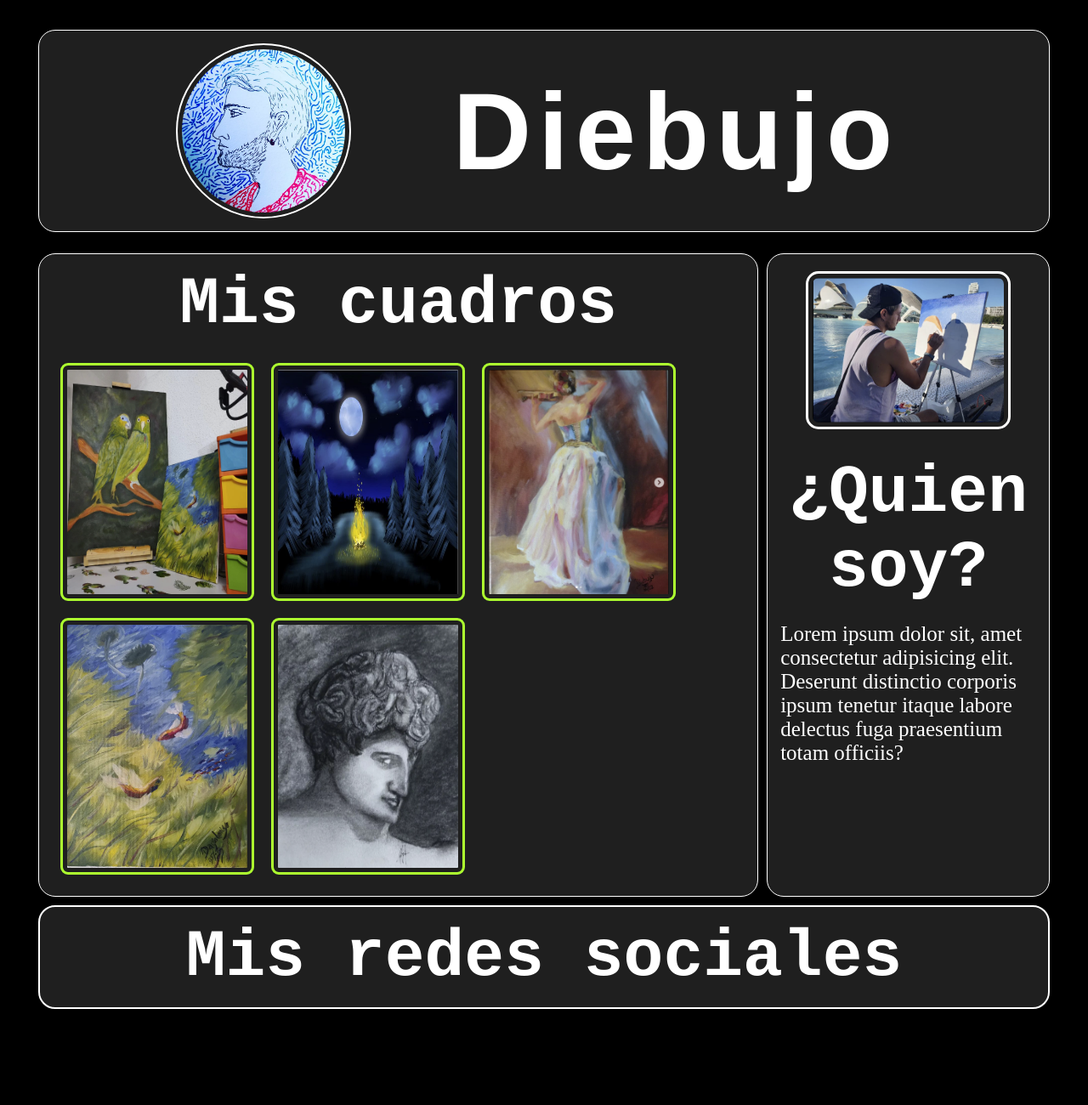
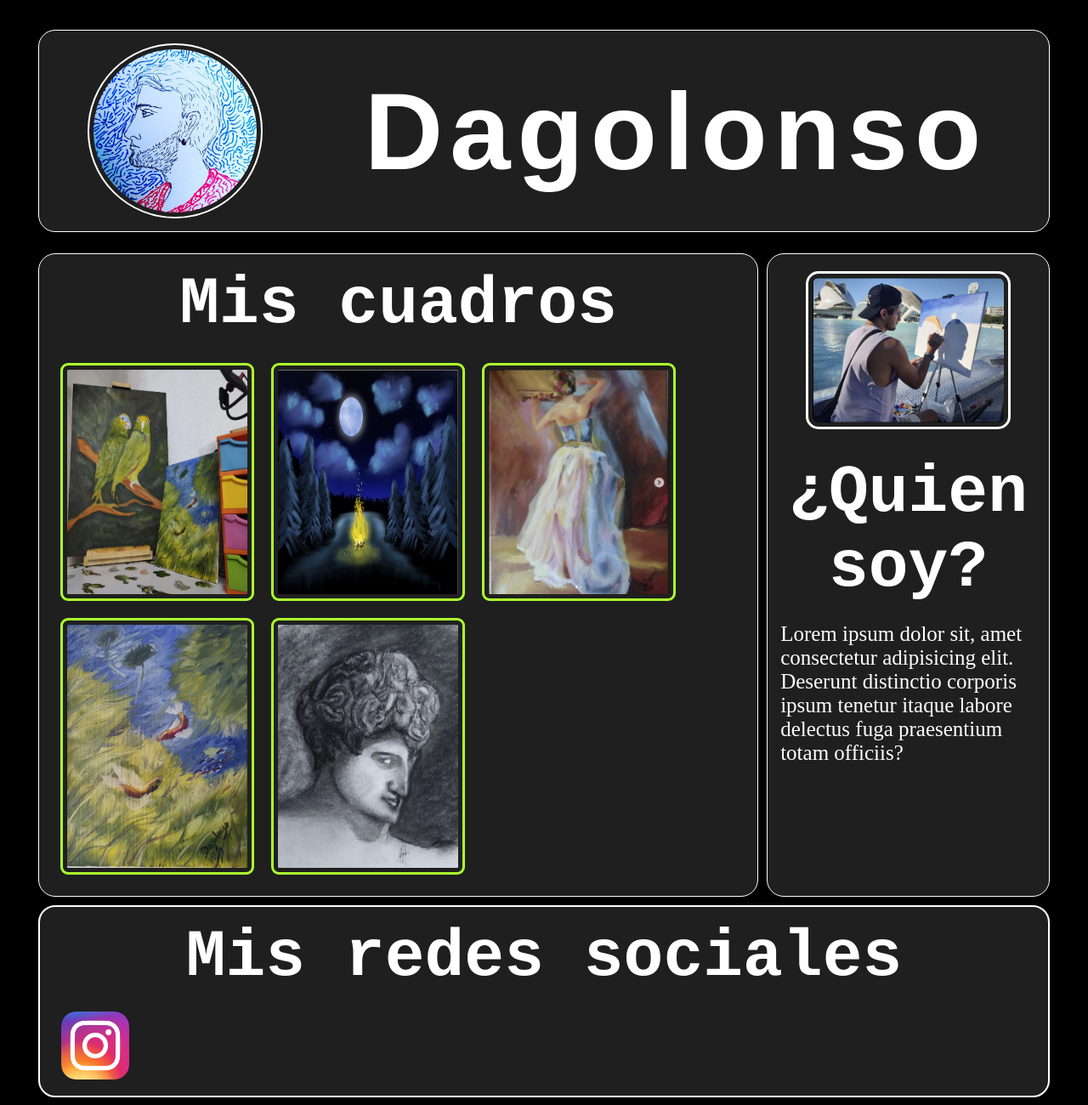
Before and after one commit to solblaze03/mipagina, a plain HTML site: page Pag_diego/index.html in a window 1280 px wide. Shown: the whole page at 85% size. Before the commit the page ends 1222 px from the top, so only its background shows below. Drawn offline with Linux system fonts and the light colour scheme; a web font is replaced by a local one.

Commit message:
update pagina

```diff
--- a/Pag_diego/css/style.css
+++ b/Pag_diego/css/style.css
@@ -71,6 +71,7 @@ aside img{
 }
 aside img:hover{
     border-color: greenyellow;
+    box-shadow: green 0 0 5px 5px;
     transition: 1s;
 }
 h2{
@@ -162,3 +163,7 @@ footer{
     }
 
 }
+footer img{
+    width: 5em;
+    align-items: center;
+}
--- a/Pag_diego/index.html
+++ b/Pag_diego/index.html
@@ -15,7 +15,7 @@
     <header>
         <img src="img/logo.jpg" alt="">
         <div class="contenido">
-            <h1>Diebujo</h1>
+            <h1>Dagolonso</h1>
 
         </div>
     </header>
@@ -36,6 +36,7 @@
     </aside>
     <footer>
         <h2>Mis redes sociales</h2>
+        <a href="https://www.instagram.com/dagolonso/"><img src="img/ins.png" alt=""></a>
     </footer>
 
 
```
Also changed, not shown: Pag_diego/img/ins.png (added).
